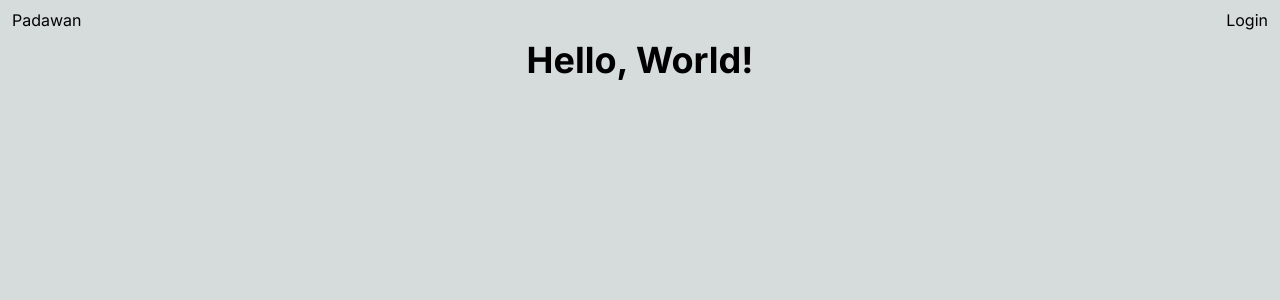
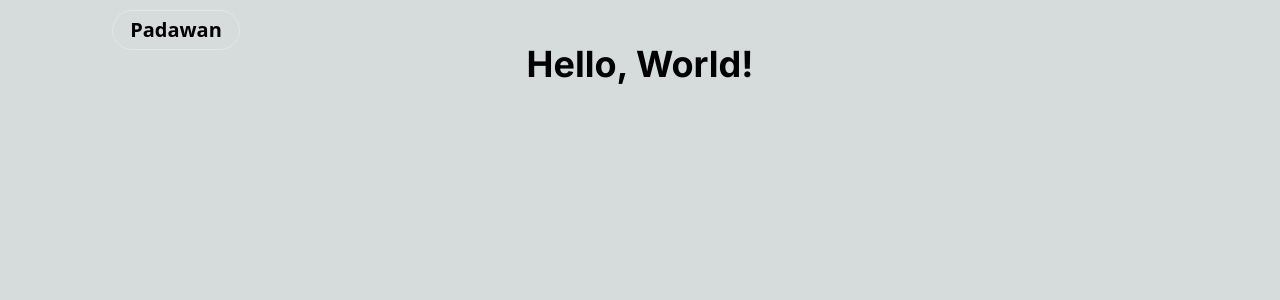
Before and after one commit to SaurabhBasak/Padawan, a Next.js app: page / in a window 1280 px wide. Shown: the top 300 px of the page. Built offline with nearby package versions, Linux system fonts and the light colour scheme.

Commit message:
Updated navbar component in home page

```diff
--- a/src/components/navbar/page.tsx
+++ b/src/components/navbar/page.tsx
@@ -2,9 +2,14 @@ import Link from "next/link";
 
 export default function Navbar() {
     return (
-        <div className="grid grid-flow-col">
-            <Link href="/" className="relative py-2 px-3">Padawan</Link>
-            <Link href="/login" className="justify-self-end py-2 px-3">Login</Link>
+        <div className="grid grid-flow-col font-extrabold font-sans text-xl h-11 items-center">
+            <Link
+                href="/"
+                className="relative left-28 top-2 w-32 h-10 border rounded-3xl flex justify-center items-center"
+            >
+                Padawan
+            </Link>
+            {/* <Link href="/login" className="relative justify-self-end top-2 right-7">Login</Link> */}
         </div>
     );
 }
```
